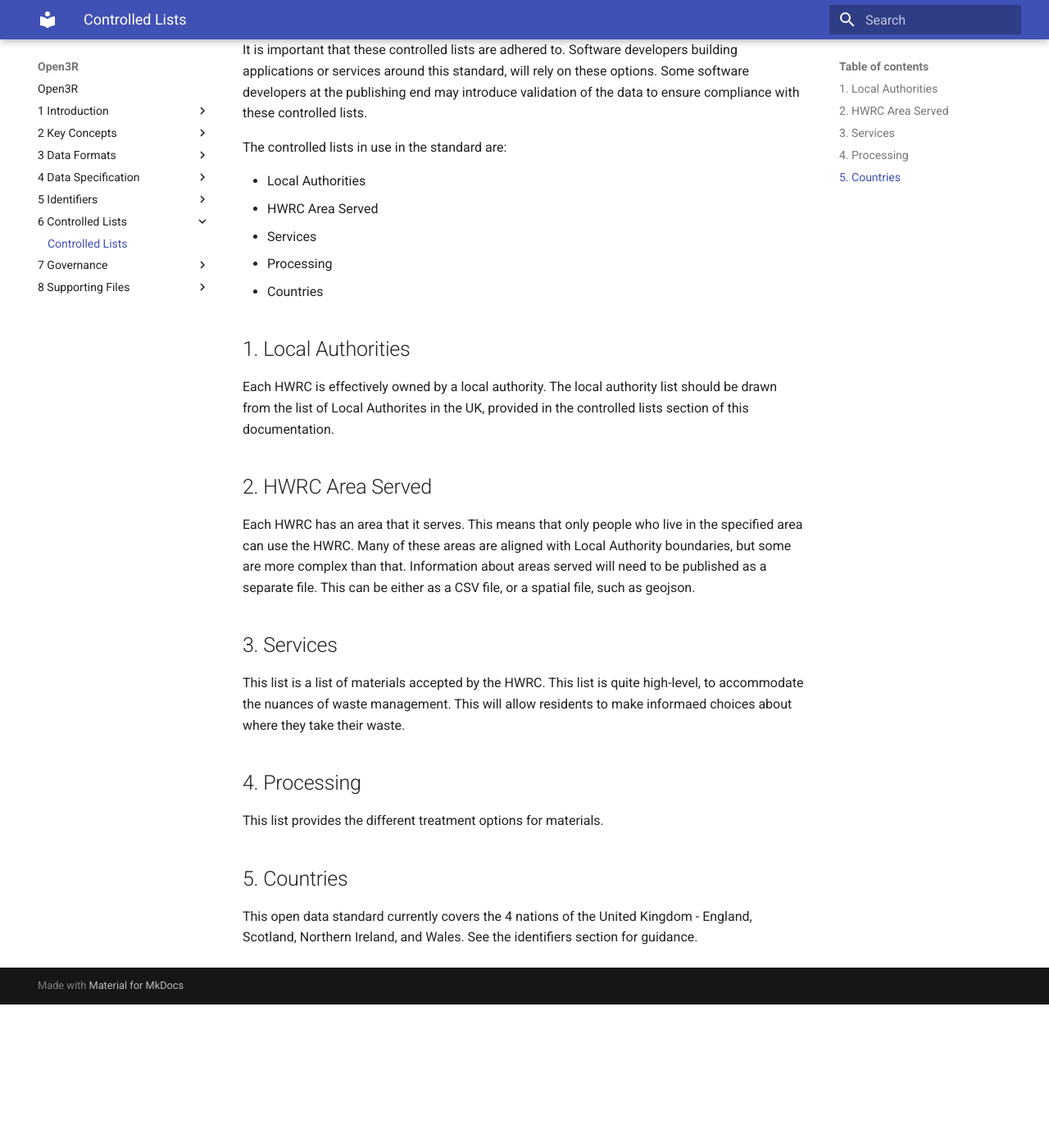
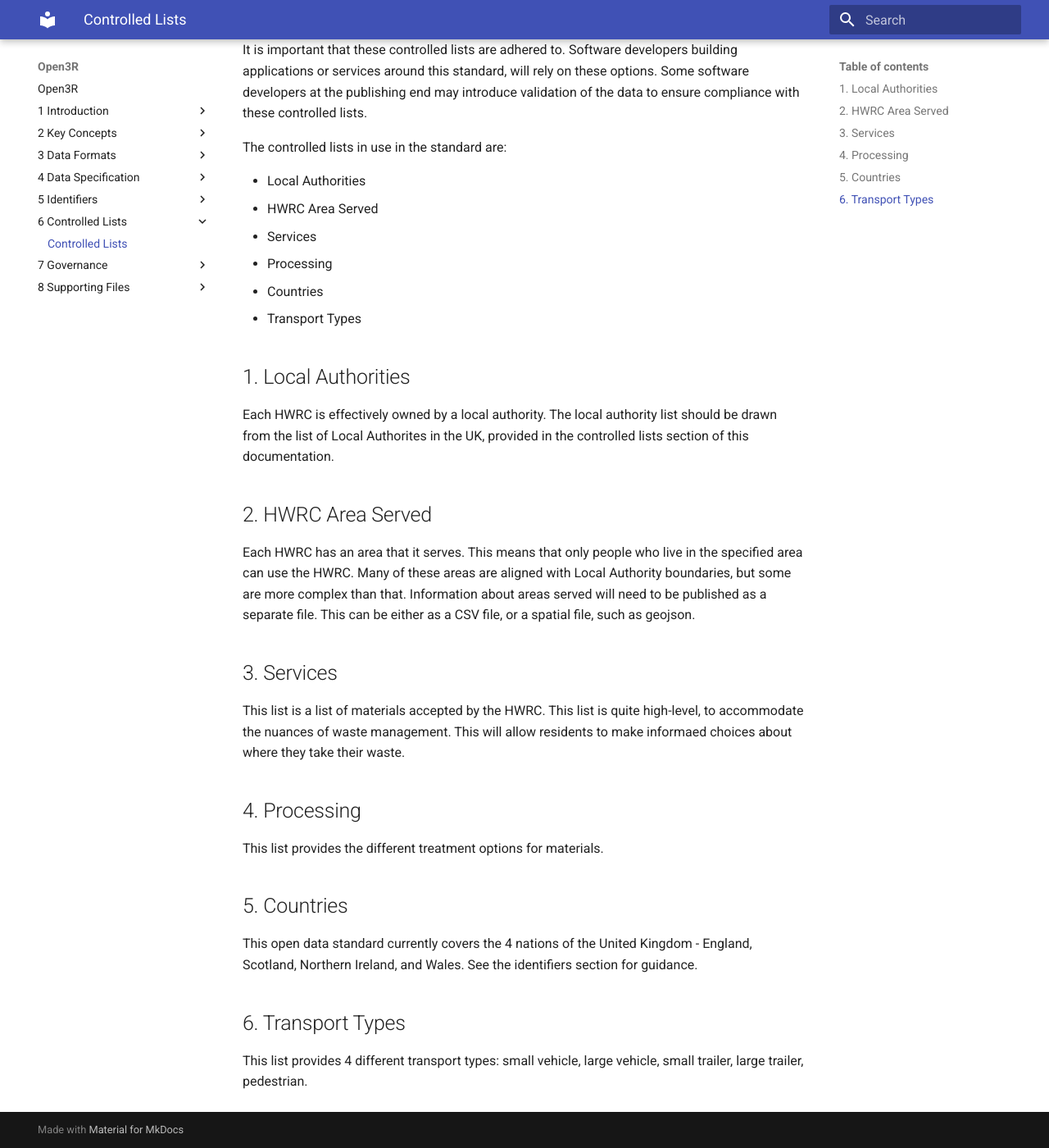
Before and after one commit to OpenDataManchester/Open3R, an MkDocs documentation site: the page built from docs/6_Controlled_Lists/6_1_Controlled_Lists.md, in a window 1280 px wide and 1400 px high, scrolled down 224 px. Shown: the whole window at 82% size. Built offline with MkDocs 1.6.1 and Material for MkDocs 9.7.7, drawn with Linux system fonts in a browser that asks for light colours; before the commit the page ends 1449 px from its top, so only the background shows below that.

Commit message:
Edit docs on controlled lists

```diff
--- a/docs/6_Controlled_Lists/6_1_Controlled_Lists.md
+++ b/docs/6_Controlled_Lists/6_1_Controlled_Lists.md
@@ -11,6 +11,7 @@ The controlled lists in use in the standard are:
 * Services
 * Processing
 * Countries
+* Transport Types
 
 ## 1. Local Authorities
 
@@ -32,3 +33,7 @@ This list provides the different treatment options for materials.
 ## 5. Countries
 
 This open data standard currently covers the 4 nations of the United Kingdom - England, Scotland, Northern Ireland, and Wales. See the identifiers section for guidance.
+
+## 6. Transport Types
+
+This list provides 4 different transport types: small vehicle, large vehicle, small trailer, large trailer, pedestrian.
```
